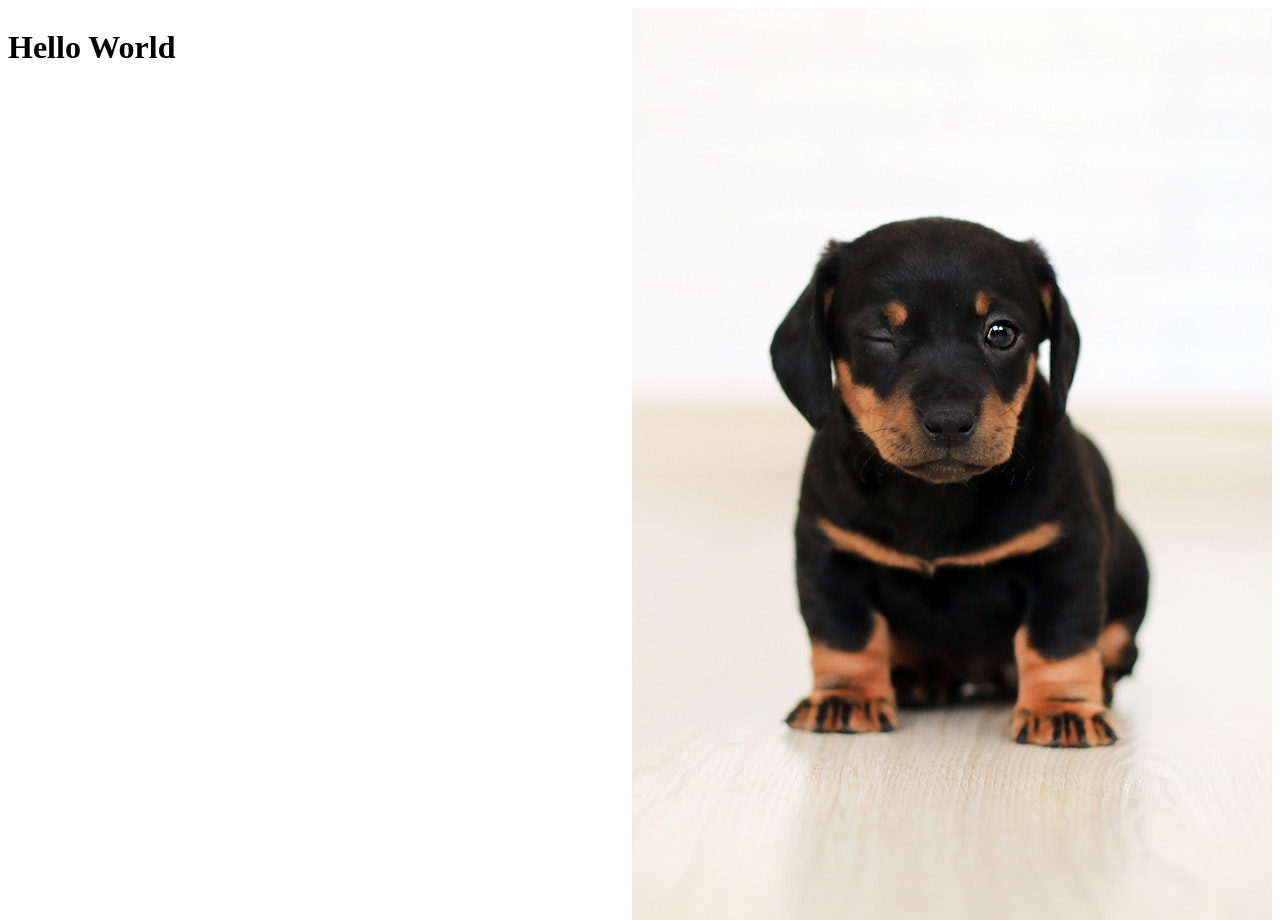
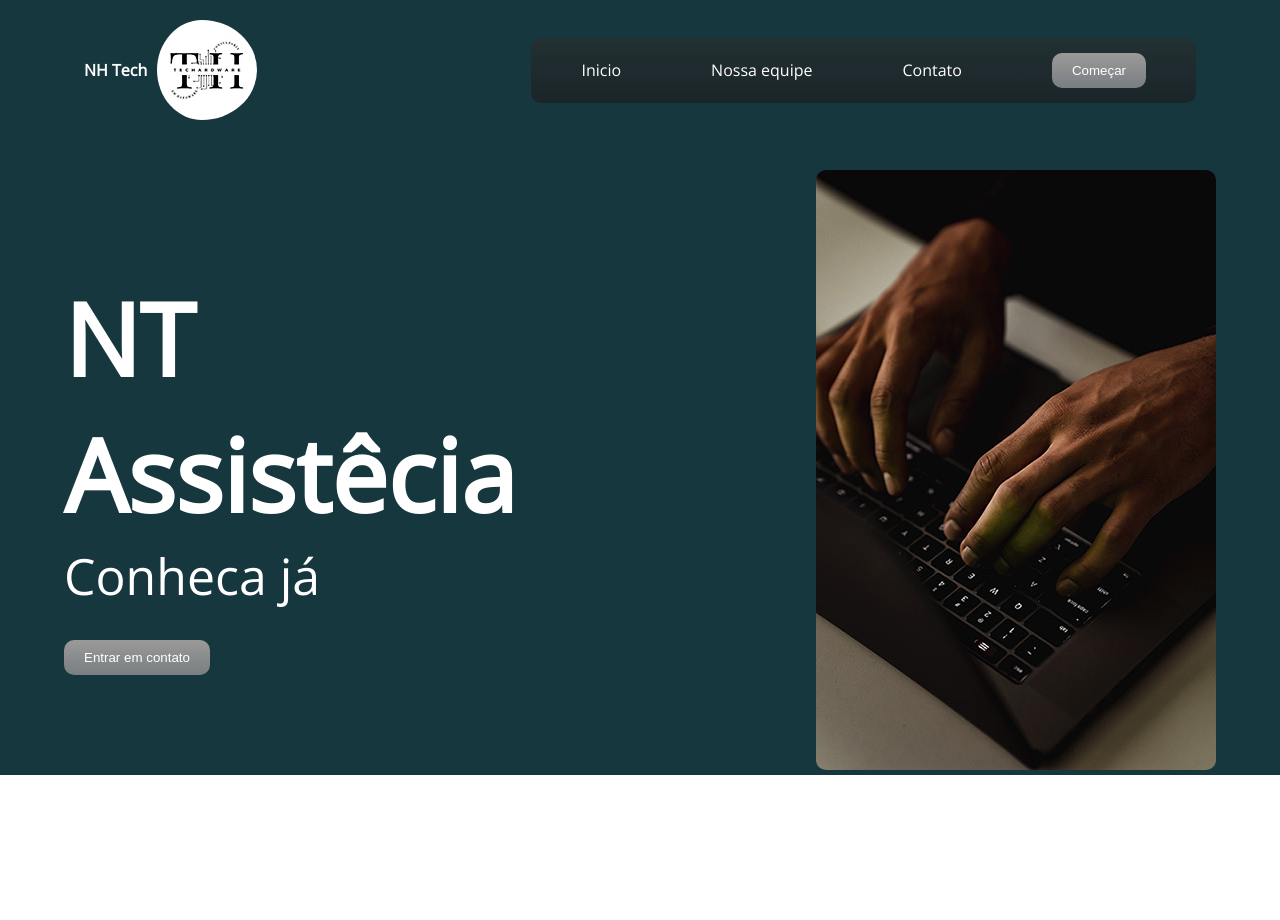
Before and after one commit to VitorRSBonfim/Projeto-TH, a plain HTML site: page index.html in a window 1280 px wide. After the commit the page ends 800 px from the top, so only its background shows below. Drawn offline with nearby package versions, Linux system fonts and the light colour scheme.

Commit message:
Definindo e estilizando o header e o main da pag

```diff
--- a/index.html
+++ b/index.html
@@ -9,7 +9,46 @@
     <title>Document</title>
 </head>
 <body>
-    <h1 id="tst"> Hello World</h1>
-    <img src="imgs/pexels-dominika-roseclay-2023384.jpg" alt="">
+    <div class="backgroud-header">
+        <!--Barra de pesquisa-->
+        <header>
+            <div class="container"> <!--Importanta para delimitar conteudo de site-->
+                <nav>
+                    <div class="logo">
+                        NH Tech
+                        <img src="imgs/thlogo.jpg" alt="">
+                    </div>
+                    <!--Lista de cima-->
+                    <ul class="ul">
+                        <li><a href="index.html">Inicio</a></li>
+                        <li><a href="#">Nossa equipe</a></li>
+                        <li><a href="#">Contato</a></li>
+                        <li><button class="btn-bg">Começar</button></li>
+                    </ul>
+                </nav>
+            </div>
+        </header>
+        <!--Fim barra de pesquisa-->
+
+        <main>
+            <div class="container">
+                <div class="txt-main">
+                    <h1>NT Assistêcia</h1>
+                    <p>Conheca já</p>
+                    <div>
+                        <button class="btn-bg">Entrar em contato</button>
+
+                    </div>
+                </div>
+
+                <div class="main-img">
+                    <img  id="pessoa" src="imgs/pessoa-pc-digitando-grande.jpg" alt="Pessoa digitando em um teecado">
+                </div>
+
+            </div>
+        </main>
+
+
+    </div>
 </body>
 </html>
--- a/style/style.css
+++ b/style/style.css
@@ -1,8 +1,139 @@
+@charset "UTF-8";
+@import url('https://fonts.googleapis.com/css2?family=Roboto&display=swap');
+@import url('https://fonts.googleapis.com/css2?family=Open+Sans:wght@300&family=Roboto&display=swap');
 
-h1 {
-    float: left;
+* {
+    padding: 0;
+    margin: 0;
+    box-sizing: border-box;
+    text-decoration: none;
+    list-style: none;
 }
 
-img {
-    float: right;
+:root {
+    --cor01: #024873;
+    --cor02: #024059;
+    --cor03: #ADD1D9;
+    --cor04: #8B8C88;
+    --cor05: #A67665;
+
 }
+
+body {
+    font-family: 'Open Sans', sans-serif;
+}
+
+.backgroud-header {
+   background-color: rgba(13, 48, 54, 0.966);
+}
+
+/*Classe reutilizavel*/
+
+.container {
+    max-width: 1400px;
+    padding: 0 5%;
+    margin: auto;
+}
+
+.btn-bg {
+    padding: 10px 20px;
+    color: white;
+    border: none;
+    cursor: pointer;
+    background-image: linear-gradient(to top, rgba(46, 55, 61, 0.61), rgba(88, 87, 84, 0.562));
+    border-radius: 10px
+}
+
+.btn-bg:hover {
+    color: white;
+    text-decoration: underline;
+}
+
+.ul {
+    background-image: linear-gradient(to top, rgba(29, 28, 31, 0.678), rgba(40, 46, 46, 0.705));
+    padding: 5px;
+    border-radius: 10px;
+}
+
+.ul li {
+    padding: 10px;
+
+}
+
+.ul li:hover {
+    text-decoration: underline
+}
+
+/*Editando classses do site*/
+
+nav {
+    display: flex;
+    justify-content: space-between;
+    align-items: center;
+    padding: 20px;
+}
+
+.logo {
+    tab-size: 30px;
+    color: white;
+    font-weight: bold;
+}
+
+.ul {
+    display: flex;
+    align-items: center;
+}
+
+.ul li {
+    margin: 0 35px;
+}
+
+.ul  li a{
+    color: white;
+
+    border-radius: 5px;
+}
+
+
+/*Conteudo rpincipal*/
+
+.th {
+    border-radius: 50%;
+
+}
+
+#pessoa {
+    border-radius: 10px;
+}
+
+main .container {
+    display: flex;
+    align-items: center;
+    justify-content: space-between;
+    margin-top: 30px;
+}
+
+main .txt-main {
+    width: 50%;
+    color: white;
+    font-size: 50px;
+}
+
+main .txt-main div {
+    display: flex;
+    align-items: center;
+}
+
+.logo {
+    display: flex;
+    align-items: center;
+}
+
+.logo img {
+    padding-left: 10px;
+    border-radius: 50%;
+}
+
+.txt-main div {
+    margin-top: 30px;
+}
```
Also changed, not shown: imgs/logo TH final.png (added), imgs/pessoa-pc-digitando-grande-reduzida.jpg (added), imgs/pessoa-pc-digitando-grande.jpg (added), imgs/pexels-dominika-roseclay-2023384.jpg (deleted), imgs/thlogo.jpg (added).
